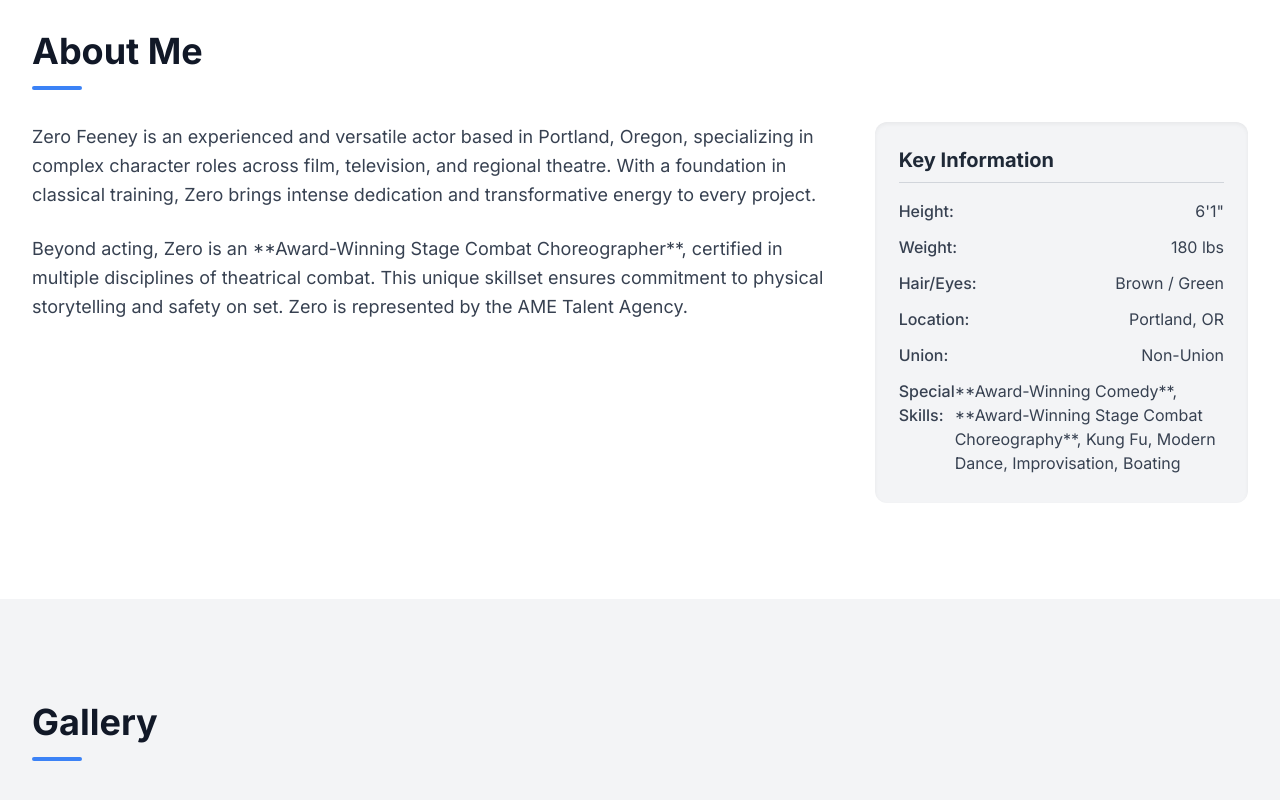
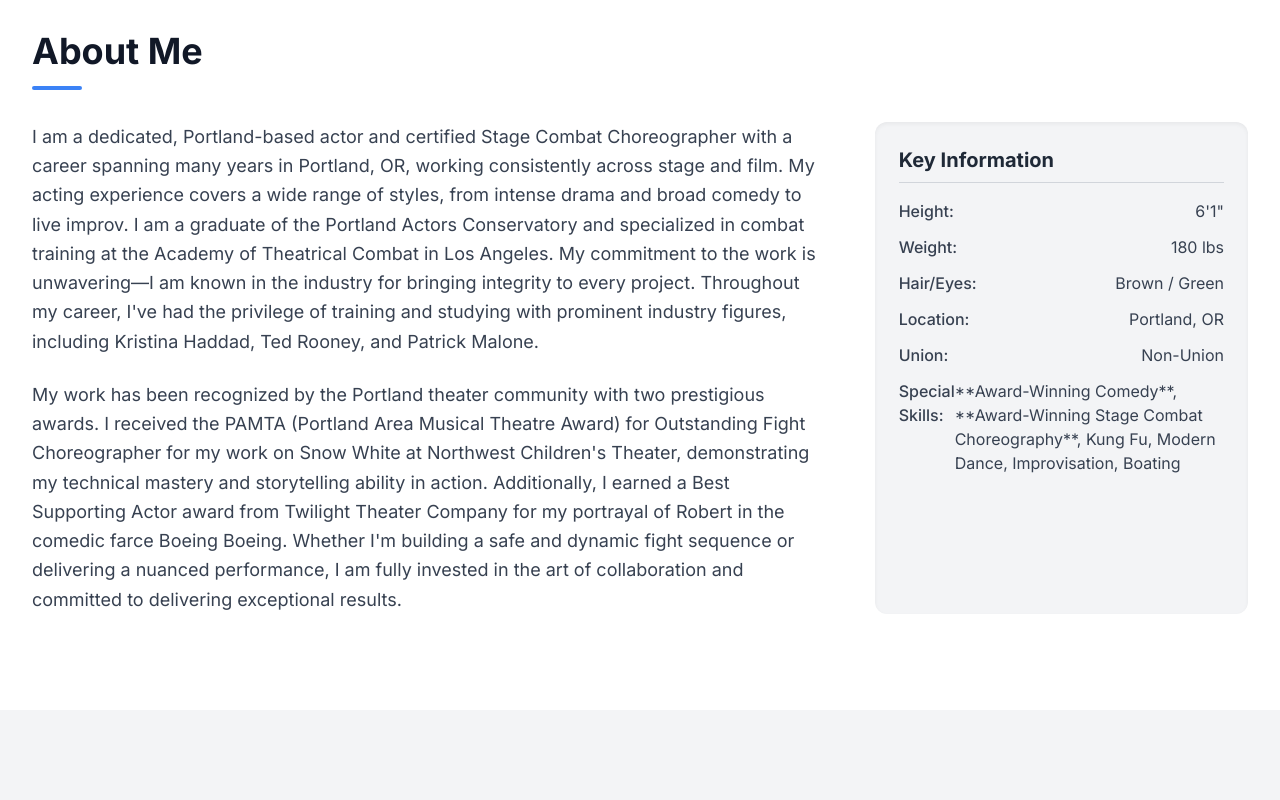
Before and after one commit to zerofeeney/zero-feeney-portfolio, a plain HTML site: page index.html in a window 1280 px wide. Shown: the part 698-1498 px from the top of the page. Drawn offline with nearby package versions, Linux system fonts and the light colour scheme.

Commit message:
Update index.html

```diff
--- a/index.html
+++ b/index.html
@@ -116,11 +116,9 @@
                 <!-- Main Bio -->
                 <div class="lg:col-span-2">
                     <p class="text-lg leading-relaxed text-gray-700 mb-6">
-                        Zero Feeney is an experienced and versatile actor based in Portland, Oregon, specializing in complex character roles across film, television, and regional theatre. With a foundation in classical training, Zero brings intense dedication and transformative energy to every project.
-                    </p>
+                        I am a dedicated, Portland-based actor and certified Stage Combat Choreographer with a career spanning many years in Portland, OR, working consistently across stage and film. My acting experience covers a wide range of styles, from intense drama and broad comedy to live improv. I am a graduate of the Portland Actors Conservatory and specialized in combat training at the Academy of Theatrical Combat in Los Angeles. My commitment to the work is unwavering—I am known in the industry for bringing integrity to every project. Throughout my career, I've had the privilege of training and studying with prominent industry figures, including Kristina Haddad, Ted Rooney, and Patrick Malone.   </p>
                     <p class="text-lg leading-relaxed text-gray-700">
-                        Beyond acting, Zero is an **Award-Winning Stage Combat Choreographer**, certified in multiple disciplines of theatrical combat. This unique skillset ensures commitment to physical storytelling and safety on set. Zero is represented by the AME Talent Agency.
-                    </p>
+                       My work has been recognized by the Portland theater community with two prestigious awards. I received the PAMTA (Portland Area Musical Theatre Award) for Outstanding Fight Choreographer for my work on Snow White at Northwest Children's Theater, demonstrating my technical mastery and storytelling ability in action. Additionally, I earned a Best Supporting Actor award from Twilight Theater Company for my portrayal of Robert in the comedic farce Boeing Boeing. Whether I'm building a safe and dynamic fight sequence or delivering a nuanced performance, I am fully invested in the art of collaboration and committed to delivering exceptional results. </p>
                 </div>
 
                 <!-- Key Information Box -->
```
